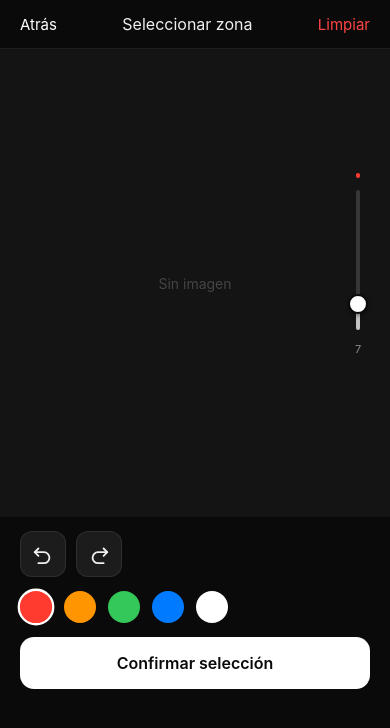
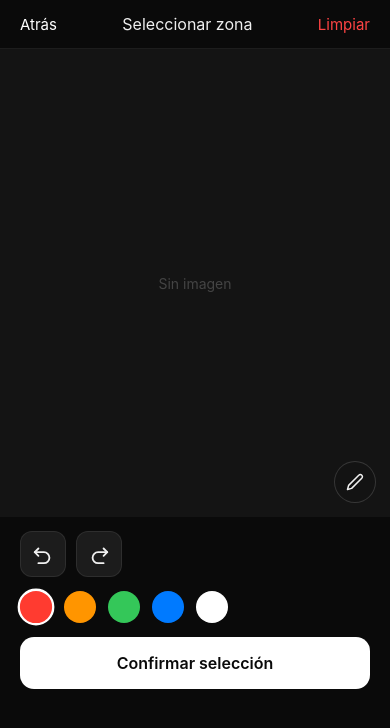
Before and after one commit to LucasTe123/app-archi, a React Native app: screen /Draw in a window 390 px wide. Shown: the top 728 px of the page. Built offline with nearby package versions, Linux system fonts and the light colour scheme; what react-native-worklets would draw is missing.

Commit message:
bug arreglado de barra para cambiar el grosor del lapiz

```diff
--- a/src/screens/DrawScreen.tsx
+++ b/src/screens/DrawScreen.tsx
@@ -9,13 +9,12 @@ import {
   SafeAreaView,
   PanResponder,
 } from 'react-native';
-import Svg, { Path, Line } from 'react-native-svg';
+import Svg, { Path } from 'react-native-svg';
 import DrawingCanvas, { DrawingCanvasRef } from '../components/DrawingCanvas';
 import { COLORS } from '../theme';
 
 const { width: SCREEN_WIDTH } = Dimensions.get('window');
 const CANVAS_HEIGHT = SCREEN_WIDTH * 1.2;
-
 const MIN_SIZE = 2;
 const MAX_SIZE = 30;
 const SLIDER_HEIGHT = 140;
@@ -25,89 +24,153 @@ interface Props {
   navigation?: any;
 }
 
-// Icono SVG: flecha deshacer (curva hacia izquierda)
 const UndoIcon = () => (
   <Svg width={22} height={22} viewBox="0 0 24 24" fill="none">
-    <Path
-      d="M3 10h10a6 6 0 0 1 0 12H7"
-      stroke={COLORS.textPrimary}
-      strokeWidth={2}
-      strokeLinecap="round"
-      strokeLinejoin="round"
-    />
-    <Path
-      d="M3 10l4-4M3 10l4 4"
-      stroke={COLORS.textPrimary}
-      strokeWidth={2}
-      strokeLinecap="round"
-      strokeLinejoin="round"
-    />
+    <Path d="M3 10h10a6 6 0 0 1 0 12H7" stroke={COLORS.textPrimary} strokeWidth={2} strokeLinecap="round" strokeLinejoin="round" />
+    <Path d="M3 10l4-4M3 10l4 4" stroke={COLORS.textPrimary} strokeWidth={2} strokeLinecap="round" strokeLinejoin="round" />
   </Svg>
 );
 
-// Icono SVG: flecha rehacer (curva hacia derecha)
 const RedoIcon = () => (
   <Svg width={22} height={22} viewBox="0 0 24 24" fill="none">
-    <Path
-      d="M21 10H11a6 6 0 0 0 0 12h6"
-      stroke={COLORS.textPrimary}
-      strokeWidth={2}
-      strokeLinecap="round"
-      strokeLinejoin="round"
-    />
-    <Path
-      d="M21 10l-4-4M21 10l-4 4"
-      stroke={COLORS.textPrimary}
-      strokeWidth={2}
-      strokeLinecap="round"
-      strokeLinejoin="round"
-    />
+    <Path d="M21 10H11a6 6 0 0 0 0 12h6" stroke={COLORS.textPrimary} strokeWidth={2} strokeLinecap="round" strokeLinejoin="round" />
+    <Path d="M21 10l-4-4M21 10l-4 4" stroke={COLORS.textPrimary} strokeWidth={2} strokeLinecap="round" strokeLinejoin="round" />
   </Svg>
 );
+
+const PenIcon = () => (
+  <Svg width={18} height={18} viewBox="0 0 24 24" fill="none">
+    <Path d="M17 3a2.83 2.83 0 1 1 4 4L7.5 20.5 2 22l1.5-5.5L17 3z" stroke={COLORS.textPrimary} strokeWidth={2} strokeLinecap="round" strokeLinejoin="round" />
+  </Svg>
+);
+
+const sizeToThumbY = (size: number) =>
+  SLIDER_HEIGHT * (1 - (size - MIN_SIZE) / (MAX_SIZE - MIN_SIZE));
+
+const yToSize = (y: number) => {
+  const ratio = 1 - Math.max(0, Math.min(1, y / SLIDER_HEIGHT));
+  return Math.round(MIN_SIZE + ratio * (MAX_SIZE - MIN_SIZE));
+};
 
 const DrawScreen: React.FC<Props> = ({ route, navigation }) => {
   const imageUri = route?.params?.imageUri;
   const [brushColor, setBrushColor] = useState('#FF3B30');
-  const [brushSize, setBrushSize] = useState(7);
+  const [sliderVisible, setSliderVisible] = useState(false);
   const [canvasKey, setCanvasKey] = useState(0);
   const canvasRef = useRef<DrawingCanvasRef>(null);
 
+  const [brushSize, setBrushSize] = useState(7);
+  const [sliderThumbY, setSliderThumbY] = useState(sizeToThumbY(7));
+
+  const sliderThumbYRef = useRef(sizeToThumbY(7));
+  const sliderStartY = useRef<number>(0);
+  const sliderStartThumbY = useRef<number>(sizeToThumbY(7));
+
+  const updateThumb = (y: number) => {
+    sliderThumbYRef.current = y;
+    setSliderThumbY(y);
+  };
+
   const colorOptions = ['#FF3B30', '#FF9500', '#34C759', '#007AFF', '#FFFFFF'];
 
-  const sliderRatio = (brushSize - MIN_SIZE) / (MAX_SIZE - MIN_SIZE);
-  const thumbY = SLIDER_HEIGHT * (1 - sliderRatio);
-
-  const sliderPanResponder = PanResponder.create({
+  const sliderPanResponder = useRef(
+    PanResponder.create({
       onStartShouldSetPanResponder: () => true,
       onMoveShouldSetPanResponder: () => true,
+
       onPanResponderGrant: (evt) => {
-      const y = evt.nativeEvent.locationY;
-      const ratio = 1 - Math.max(0, Math.min(1, y / SLIDER_HEIGHT));
-      setBrushSize(Math.round(MIN_SIZE + ratio * (MAX_SIZE - MIN_SIZE)));
+        sliderStartY.current = evt.nativeEvent.pageY;
+        sliderStartThumbY.current = sliderThumbYRef.current;
+      },
+
+      onPanResponderMove: (evt) => {
+        const dy = evt.nativeEvent.pageY - sliderStartY.current;
+        const newThumbY = Math.max(0, Math.min(SLIDER_HEIGHT, sliderStartThumbY.current + dy));
+        const newSize = yToSize(newThumbY);
+        updateThumb(newThumbY);
+        setBrushSize(newSize);
+      },
+
+      onPanResponderRelease: (evt) => {
+        const dy = evt.nativeEvent.pageY - sliderStartY.current;
+        const newThumbY = Math.max(0, Math.min(SLIDER_HEIGHT, sliderStartThumbY.current + dy));
+        const newSize = yToSize(newThumbY);
+        updateThumb(newThumbY);
+        setBrushSize(newSize);
+      },
+    })
+  ).current;
+
+  // Zoom
+  const [scale, setScale] = useState(1);
+  const [translateX, setTranslateX] = useState(0);
+  const [translateY, setTranslateY] = useState(0);
+  const lastScale = useRef(1);
+  const lastDistance = useRef<number | null>(null);
+  const lastTranslate = useRef({ x: 0, y: 0 });
+  const lastMidpoint = useRef({ x: 0, y: 0 });
+
+  const getDistance = (touches: any[]) => {
+    const dx = touches[0].pageX - touches[1].pageX;
+    const dy = touches[0].pageY - touches[1].pageY;
+    return Math.sqrt(dx * dx + dy * dy);
+  };
+  const getMidpoint = (touches: any[]) => ({
+    x: (touches[0].pageX + touches[1].pageX) / 2,
+    y: (touches[0].pageY + touches[1].pageY) / 2,
+  });
+
+  const zoomPanResponder = useRef(
+    PanResponder.create({
+      onStartShouldSetPanResponder: (evt) => evt.nativeEvent.touches.length === 2,
+      onMoveShouldSetPanResponder: (evt) => evt.nativeEvent.touches.length === 2,
+      onPanResponderGrant: (evt) => {
+        const touches = evt.nativeEvent.touches;
+        if (touches.length === 2) {
+          lastDistance.current = getDistance(touches);
+          lastMidpoint.current = getMidpoint(touches);
+          lastScale.current = scale;
+          lastTranslate.current = { x: translateX, y: translateY };
+        }
       },
       onPanResponderMove: (evt) => {
-      const y = evt.nativeEvent.locationY;
-      const ratio = 1 - Math.max(0, Math.min(1, y / SLIDER_HEIGHT));
-      setBrushSize(Math.round(MIN_SIZE + ratio * (MAX_SIZE - MIN_SIZE)));
+        const touches = evt.nativeEvent.touches;
+        if (touches.length === 2 && lastDistance.current !== null) {
+          const newScale = Math.max(1, Math.min(4,
+            lastScale.current * (getDistance(touches) / lastDistance.current)
+          ));
+          setScale(newScale);
+          const mid = getMidpoint(touches);
+          setTranslateX(lastTranslate.current.x + (mid.x - lastMidpoint.current.x));
+          setTranslateY(lastTranslate.current.y + (mid.y - lastMidpoint.current.y));
+        }
       },
-  });
+      onPanResponderRelease: () => { lastDistance.current = null; },
+    })
+  ).current;
 
   return (
     <SafeAreaView style={styles.container}>
 
-      {/* Header */}
       <View style={styles.header}>
         <TouchableOpacity onPress={() => navigation?.goBack()}>
           <Text style={styles.headerBtn}>Atrás</Text>
         </TouchableOpacity>
         <Text style={styles.headerTitle}>Seleccionar zona</Text>
-        <TouchableOpacity onPress={() => setCanvasKey((k) => k + 1)}>
+        <TouchableOpacity onPress={() => {
+          setCanvasKey((k) => k + 1);
+          setScale(1); setTranslateX(0); setTranslateY(0);
+        }}>
           <Text style={[styles.headerBtn, { color: COLORS.error }]}>Limpiar</Text>
         </TouchableOpacity>
       </View>
 
-      {/* Canvas — ocupa todo el ancho */}
-      <View style={styles.canvasWrapper}>
+      <View style={styles.canvasWrapper} {...zoomPanResponder.panHandlers}>
+        <View style={{
+          transform: [{ scale }, { translateX }, { translateY }],
+          width: SCREEN_WIDTH,
+          height: CANVAS_HEIGHT,
+        }}>
           {imageUri ? (
             <Image source={{ uri: imageUri }} style={styles.image} resizeMode="cover" />
           ) : (
@@ -115,7 +178,6 @@ const DrawScreen: React.FC<Props> = ({ route, navigation }) => {
               <Text style={styles.placeholderText}>Sin imagen</Text>
             </View>
           )}
-
           <View style={StyleSheet.absoluteFill}>
             <DrawingCanvas
               ref={canvasRef}
@@ -126,76 +188,68 @@ const DrawScreen: React.FC<Props> = ({ route, navigation }) => {
               brushSize={brushSize}
             />
           </View>
+        </View>
 
-        {/* Slider flotante sobre la imagen — lado derecho */}
-        <View style={styles.sliderFloat} {...sliderPanResponder.panHandlers}>
-          {/* Preview del punto arriba */}
-          <View style={[styles.dotPreview, {
-            width: Math.max(4, brushSize * 0.7),
-            height: Math.max(4, brushSize * 0.7),
+        {/* Botón lápiz */}
+        <TouchableOpacity
+          style={styles.sliderToggleBtn}
+          onPress={() => setSliderVisible((v) => !v)}
+        >
+          <PenIcon />
+        </TouchableOpacity>
+
+        {/* Panel slider */}
+        {sliderVisible && (
+          <View style={styles.sliderPanel}>
+            <Text style={styles.sliderLabel}>{brushSize}</Text>
+
+            <View style={styles.trackContainer} {...sliderPanResponder.panHandlers}>
+              <View style={styles.trackLine} />
+              <View style={[styles.trackFill, { height: SLIDER_HEIGHT - sliderThumbY }]} />
+              <View style={[styles.thumb, { top: sliderThumbY - 10 }]} />
+            </View>
+
+            <View style={{
+              width: Math.max(4, brushSize * 0.65),
+              height: Math.max(4, brushSize * 0.65),
               borderRadius: 20,
               backgroundColor: brushColor,
-          }]} />
-
-          {/* Track */}
-          <View style={styles.track} pointerEvents="none">
-            <View style={[styles.trackFill, { height: SLIDER_HEIGHT - thumbY }]} />
-            <View style={[styles.thumb, { top: thumbY - 11 }]} />
+            }} />
+          </View>
+        )}
       </View>
 
-          {/* Número abajo */}
-          <Text style={styles.sliderNumber}>{brushSize}</Text>
-        </View>
-
-      </View>
-
-      {/* Toolbar inferior */}
       <View style={styles.toolbar}>
-
-        {/* Undo / Redo */}
         <View style={styles.undoRedoRow}>
-          <TouchableOpacity
-            style={styles.iconBtn}
-            onPress={() => canvasRef.current?.undo()}
-          >
+          <TouchableOpacity style={styles.iconBtn} onPress={() => canvasRef.current?.undo()}>
             <UndoIcon />
           </TouchableOpacity>
-          <TouchableOpacity
-            style={styles.iconBtn}
-            onPress={() => canvasRef.current?.redo()}
-          >
+          <TouchableOpacity style={styles.iconBtn} onPress={() => canvasRef.current?.redo()}>
             <RedoIcon />
           </TouchableOpacity>
         </View>
 
-        {/* Colores */}
         <View style={styles.colorRow}>
           {colorOptions.map((c) => (
             <TouchableOpacity
               key={c}
               onPress={() => setBrushColor(c)}
-              style={[
-                styles.colorDot,
-                { backgroundColor: c },
-                brushColor === c && styles.colorDotSelected,
-              ]}
+              style={[styles.colorDot, { backgroundColor: c }, brushColor === c && styles.colorDotSelected]}
             />
           ))}
         </View>
 
-        {/* Confirmar */}
         <TouchableOpacity style={styles.confirmBtn}>
           <Text style={styles.confirmBtnText}>Confirmar selección</Text>
         </TouchableOpacity>
+      </View>
 
-      </View>
     </SafeAreaView>
   );
 };
 
 const styles = StyleSheet.create({
   container: { flex: 1, backgroundColor: COLORS.background },
-
   header: {
     flexDirection: 'row',
     justifyContent: 'space-between',
@@ -207,82 +261,95 @@ const styles = StyleSheet.create({
   },
   headerTitle: { fontSize: 16, color: COLORS.textPrimary },
   headerBtn: { fontSize: 15, color: COLORS.accent },
-
   canvasWrapper: {
     width: SCREEN_WIDTH,
     height: CANVAS_HEIGHT,
     overflow: 'hidden',
+    backgroundColor: COLORS.surface,
   },
-  image: {
-    width: SCREEN_WIDTH,
-    height: CANVAS_HEIGHT,
-  },
+  image: { width: SCREEN_WIDTH, height: CANVAS_HEIGHT },
   placeholder: {
     backgroundColor: COLORS.surface,
     justifyContent: 'center',
     alignItems: 'center',
   },
   placeholderText: { color: COLORS.textFaint },
-
-  // Slider flotante
-  sliderFloat: {
+  sliderToggleBtn: {
     position: 'absolute',
     right: 14,
-    top: CANVAS_HEIGHT / 2 - (SLIDER_HEIGHT / 2 + 40),
-    width: 36,
+    bottom: 14,
+    width: 42,
+    height: 42,
+    borderRadius: 21,
+    backgroundColor: 'rgba(20,20,20,0.88)',
+    borderWidth: 1,
+    borderColor: 'rgba(255,255,255,0.15)',
+    justifyContent: 'center',
     alignItems: 'center',
-    gap: 8,
   },
-  dotPreview: {
-    marginBottom: 4,
+  sliderPanel: {
+    position: 'absolute',
+    right: 14,
+    bottom: 66,
+    width: 44,
+    backgroundColor: 'rgba(15,15,15,0.92)',
+    borderRadius: 22,
+    borderWidth: 1,
+    borderColor: 'rgba(255,255,255,0.1)',
+    paddingVertical: 14,
+    alignItems: 'center',
+    gap: 10,
   },
-  track: {
+  sliderLabel: {
+    color: 'rgba(255,255,255,0.6)',
+    fontSize: 11,
+    fontWeight: '600',
+  },
+  trackContainer: {
+    width: 20,
+    height: SLIDER_HEIGHT,
+    alignItems: 'center',
+    overflow: 'visible',
+  },
+  trackLine: {
+    position: 'absolute',
+    left: 8,
+    top: 0,
     width: 4,
     height: SLIDER_HEIGHT,
-    backgroundColor: 'rgba(255,255,255,0.15)',
+    backgroundColor: 'rgba(255,255,255,0.1)',
     borderRadius: 2,
-    position: 'relative',
-    overflow: 'visible',
   },
   trackFill: {
+    position: 'absolute',
+    left: 8,
+    bottom: 0,
     width: 4,
-    backgroundColor: 'rgba(255,255,255,0.7)',
+    backgroundColor: 'rgba(255,255,255,0.55)',
     borderRadius: 2,
-    position: 'absolute',
-    bottom: 0,
   },
   thumb: {
     position: 'absolute',
-    left: -8,
+    left: 0,
     width: 20,
     height: 20,
     borderRadius: 10,
     backgroundColor: '#FFFFFF',
     borderWidth: 2.5,
-    borderColor: COLORS.background,
+    borderColor: '#0A0A0A',
     shadowColor: '#000',
     shadowOffset: { width: 0, height: 2 },
-    shadowOpacity: 0.4,
+    shadowOpacity: 0.5,
     shadowRadius: 4,
-    elevation: 5,
+    elevation: 6,
   },
-  sliderNumber: {
-    color: 'rgba(255,255,255,0.5)',
-    fontSize: 11,
-    marginTop: 4,
-  },
-
-  // Toolbar
   toolbar: {
     flex: 1,
     paddingHorizontal: 20,
     paddingTop: 14,
     gap: 14,
   },
-  undoRedoRow: {
-    flexDirection: 'row',
-    gap: 10,
-  },
+  undoRedoRow: { flexDirection: 'row', gap: 10 },
   iconBtn: {
     width: 46,
     height: 46,
@@ -293,10 +360,7 @@ const styles = StyleSheet.create({
     borderWidth: 1,
     borderColor: COLORS.border,
   },
-  colorRow: {
-    flexDirection: 'row',
-    gap: 12,
-  },
+  colorRow: { flexDirection: 'row', gap: 12 },
   colorDot: {
     width: 32,
     height: 32,
```
Lines whose indentation alone changed are shown as unchanged.
